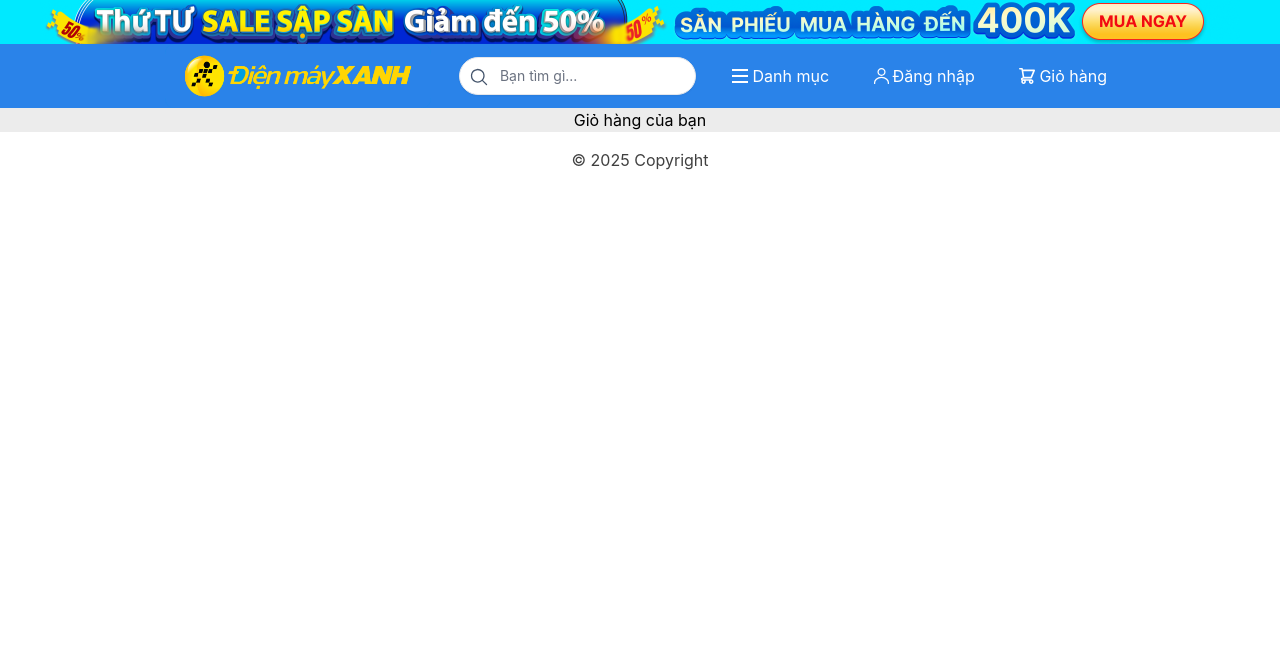
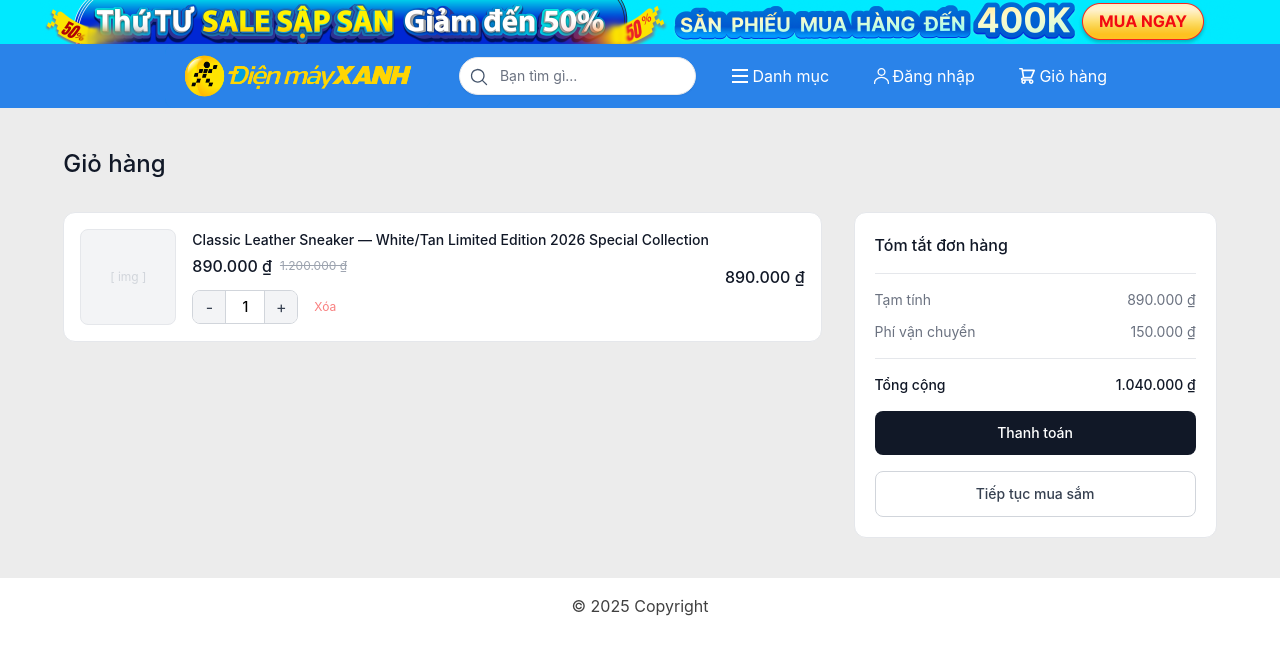
Before and after one commit to nobara050/JavaSpring-ReactJs-Ecommerce, a React (Vite) app in the folder frontend/: page /cart in a window 1280 px wide. Shown: the top 654 px of the page. Built offline with nearby package versions, Linux system fonts and the light colour scheme.

Commit message:
[ADD] formatCurrency, CardItem and ProductDetailPage

```diff
--- /dev/null
+++ b/frontend/src/components/user/CartItem.jsx
@@ -0,0 +1,62 @@
+import formatCurrency from "../../utils/formatCurrency";
+
+const CartItem = ({ item, onUpdateQty, onRemove }) => {
+  return (
+    <div className="bg-white border border-gray-200 rounded-xl p-4 flex gap-4 items-center">
+      {/* Hinh san pham */}
+      <div className="w-24 h-24 flex-shrink-0 bg-gray-100 rounded-lg border border-gray-200 flex items-center justify-center">
+        <span className="text-gray-300 text-xs">[ img ]</span>
+      </div>
+
+      {/* Thong tin */}
+      <div className="flex-1 min-w-0">
+        <h2 className="text-sm font-medium text-gray-900 truncate mb-1">
+          {item.name}
+        </h2>
+        <div className="flex items-center gap-2 mb-3">
+          <span className="text-base font-medium text-gray-900">
+            {formatCurrency(item.price)}
+          </span>
+          <span className="text-xs text-gray-400 line-through">
+            {formatCurrency(item.originalPrice)}
+          </span>
+        </div>
+
+        {/* So luong + xoa */}
+        <div className="flex items-center gap-4">
+          <div className="flex items-center border border-gray-300 rounded-lg overflow-hidden w-fit">
+            <button
+              onClick={() => onUpdateQty(item.id, -1)}
+              className="w-8 h-8 bg-gray-100 hover:bg-gray-200 text-gray-700 flex items-center justify-center text-base"
+            >
+              -
+            </button>
+            <div className="w-10 h-8 flex items-center justify-center text-sm font-medium border-x border-gray-300">
+              {item.qty}
+            </div>
+            <button
+              onClick={() => onUpdateQty(item.id, 1)}
+              className="w-8 h-8 bg-gray-100 hover:bg-gray-200 text-gray-700 flex items-center justify-center text-base"
+            >
+              +
+            </button>
+          </div>
+
+          <button
+            onClick={() => onRemove(item.id)}
+            className="text-xs text-red-400 hover:text-red-600 transition-colors"
+          >
+            Xóa
+          </button>
+        </div>
+      </div>
+
+      {/* Thanh tien */}
+      <div className="text-base font-medium text-gray-900 flex-shrink-0">
+        {formatCurrency(item.price * item.qty)}
+      </div>
+    </div>
+  );
+};
+
+export default CartItem;
--- a/frontend/src/pages/user/CartPage.jsx
+++ b/frontend/src/pages/user/CartPage.jsx
@@ -1,8 +1,94 @@
+import { useState } from "react";
+import CartItem from "../../components/user/CartItem";
+import formatCurrency from "../../utils/formatCurrency";
+
+const initialCart = [
+  {
+    id: 1,
+    name: "Classic Leather Sneaker — White/Tan Limited Edition 2026 Special Collection",
+    price: 890000,
+    originalPrice: 1200000,
+    qty: 1,
+  },
+];
+
 const CartPage = () => {
+  const [cart, setCart] = useState(initialCart);
+
+  const updateQty = (id, delta) => {
+    setCart((prev) =>
+      prev.map((item) =>
+        item.id === id ? { ...item, qty: Math.max(1, item.qty + delta) } : item
+      )
+    );
+  };
+
+  const removeItem = (id) => {
+    setCart((prev) => prev.filter((item) => item.id !== id));
+  };
+
+  const subtotal = cart.reduce((sum, item) => sum + item.price * item.qty, 0);
+  const shipping = 150000;
+  const total = subtotal + shipping;
+
   return (
-    <section>
-      <h1>Giỏ hàng của bạn</h1>
-    </section>
+    <div className="min-w-6xl mx-auto px-4 py-10">
+      <h1 className="text-2xl font-medium text-gray-900 mb-8">Giỏ hàng</h1>
+
+      <div className="grid grid-cols-3 gap-8 items-start">
+
+        {/* Danh sach san pham */}
+        <div className="col-span-2 flex flex-col gap-4">
+          {cart.length === 0 ? (
+            <div className="bg-white border border-gray-200 rounded-xl px-6 py-12 text-center text-gray-400 text-sm">
+              Giỏ hàng trống
+            </div>
+          ) : (
+            cart.map((item) => (
+              <CartItem
+                key={item.id}
+                item={item}
+                onUpdateQty={updateQty}
+                onRemove={removeItem}
+              />
+            ))
+          )}
+        </div>
+
+        {/* Tom tat don hang */}
+        <div className="bg-white border border-gray-200 rounded-xl p-5 flex flex-col gap-4">
+          <h2 className="text-base font-medium text-gray-900">Tóm tắt đơn hàng</h2>
+
+          <hr className="border-gray-200" />
+
+          <div className="flex flex-col gap-3 text-sm">
+            <div className="flex justify-between text-gray-500">
+              <span>Tạm tính</span>
+              <span>{formatCurrency(subtotal)}</span>
+            </div>
+            <div className="flex justify-between text-gray-500">
+              <span>Phí vận chuyển</span>
+              <span>{formatCurrency(shipping)}</span>
+            </div>
+          </div>
+
+          <hr className="border-gray-200" />
+
+          <div className="flex justify-between text-sm font-medium text-gray-900">
+            <span>Tổng cộng</span>
+            <span>{formatCurrency(total)}</span>
+          </div>
+
+          <button className="w-full py-3 bg-gray-900 text-white rounded-lg text-sm font-medium hover:opacity-80 transition-opacity">
+            Thanh toán
+          </button>
+
+          <button className="w-full py-3 border border-gray-300 text-gray-700 rounded-lg text-sm font-medium hover:bg-gray-50 transition-colors">
+            Tiếp tục mua sắm
+          </button>
+        </div>
+      </div>
+    </div>
   );
 };
 
--- a/frontend/src/pages/user/DetailPage.jsx
+++ b/frontend/src/pages/user/ProductDetailPage.jsx
@@ -1,9 +1,10 @@
 import { useState } from "react";
+import formatCurrency from "../../utils/formatCurrency";
 
 const product = {
   name: "Classic Leather Sneaker — White/Tan Limited Edition 2026 Special Collection",
-  price: 89,
-  originalPrice: 120,
+  price: 890000,
+  originalPrice: 1200000,
   rating: 4,
   reviewCount: 128,
   description:
@@ -74,10 +75,10 @@ const DetailPage = () => {
 
           {/* Gia */}
           <div className="text-3xl font-medium text-gray-900 mb-1">
-            ${product.price}.00
+            {formatCurrency(product.price)}
           </div>
           <div className="text-sm text-gray-400 line-through mb-4">
-            ${product.originalPrice}.00
+            {formatCurrency(product.originalPrice)}
           </div>
 
           <hr className="border-gray-200 mb-4" />
--- a/frontend/src/routes/userRoutes.jsx
+++ b/frontend/src/routes/userRoutes.jsx
@@ -4,7 +4,7 @@ import NotFoundLayout from "../layouts/NotFoundLayout.jsx";
 import HomePage from "../pages/user/HomePage.jsx";
 import CartPage from "../pages/user/CartPage.jsx";
 import NotFoundPage from "../pages/common/NotFoundPage.jsx";
-import DetailPage from "../pages/user/DetailPage.jsx";
+import ProductDetailPage from "../pages/user/ProductDetailPage.jsx";
 
 const router = createBrowserRouter([
   {
@@ -15,7 +15,7 @@ const router = createBrowserRouter([
       { path: "home", element: <HomePage /> },
       { path: "homepage", element: <HomePage /> },
       { path: "cart", element: <CartPage /> },
-      { path: "detail", element: <DetailPage /> },
+      { path: "detail", element: <ProductDetailPage /> },
     ],
   },
   {
--- /dev/null
+++ b/frontend/src/utils/formatCurrency.js
@@ -0,0 +1,8 @@
+const formatCurrency = (amount) => {
+  return amount.toLocaleString("vi-VN", {
+    style: "currency",
+    currency: "VND",
+  });
+};
+
+export default formatCurrency;
```
